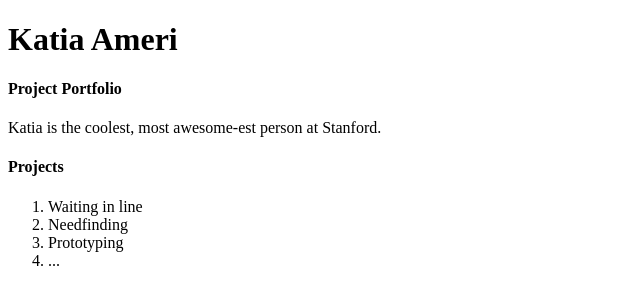
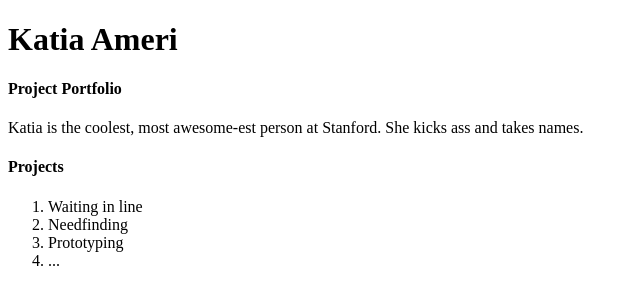
Before and after one commit to katia-ameri/redo-lab1-for-learning, a website: page static/index.html in a window 1280 px wide. Shown: the whole page, without its empty margins (0-640 px from the left). Drawn offline with Linux system fonts and the light colour scheme.

Commit message:
Added more to the description.

```diff
--- a/static/index.html
+++ b/static/index.html
@@ -12,7 +12,7 @@
 	<h4>Project Portfolio</h4>
 
 	<!-- p means paragraph -->
-	<p>Katia is the coolest, most awesome-est person at Stanford.</p>
+	<p>Katia is the coolest, most awesome-est person at Stanford. She kicks ass and takes names. </p>
 
 	<h4>Projects</h4>
 	<ol>
```
